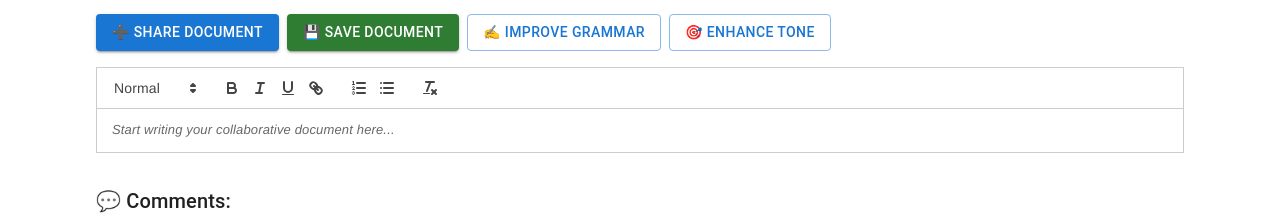
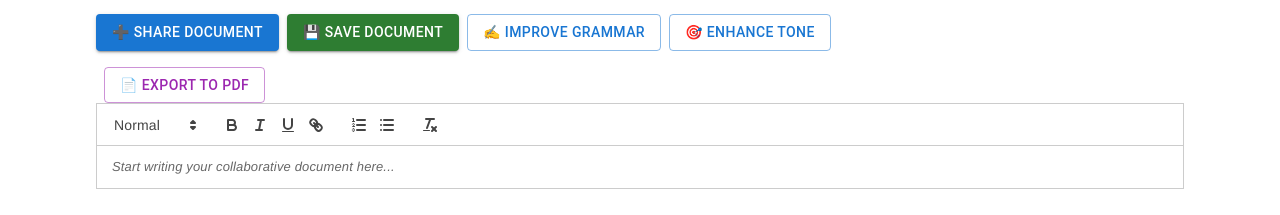
Before and after one commit to atiq296/CollabEditor, a React (Create React App) app in the folder client/frontend/: page /editor/1 in a window 1280 px wide. Shown: the part 138-353 px from the top of the page. Built offline with nearby package versions, Linux system fonts and the light colour scheme; no server answers; what handsontable would draw is missing.

Commit message:
Added Export to PDF feature in EditorPage

```diff
--- a/client/frontend/package.json
+++ b/client/frontend/package.json
@@ -12,6 +12,7 @@
     "@testing-library/react": "^16.3.0",
     "@testing-library/user-event": "^13.5.0",
     "handsontable": "^15.3.0",
+    "html2pdf.js": "^0.10.3",
     "quill": "^2.0.3",
     "react": "^18.2.0",
     "react-dom": "^18.2.0",
--- a/client/frontend/src/pages/EditorPage.js
+++ b/client/frontend/src/pages/EditorPage.js
@@ -96,6 +96,17 @@ const handleEnhanceTone = async () => {
   );
   if (improved) setQuillValue(improved);
 };
+
+const handleExportToPDF = () => {
+  const element = document.querySelector(".ql-editor");
+  if (!element) return;
+
+  import("html2pdf.js").then((html2pdf) => {
+    html2pdf.default().from(element).save(`${title || "Document"}.pdf`);
+  });
+};
+
+
 
 
   useEffect(() => {
@@ -287,6 +298,16 @@ const handleEnhanceTone = async () => {
         {aiLoading && <CircularProgress size={20} sx={{ ml: 2 }} />}
       </Box>
 
+       <Button
+          variant="outlined"
+          color="secondary"
+          sx={{ ml: 1 }}
+          onClick={handleExportToPDF}
+        >
+          📄 Export to PDF
+        </Button>
+
+
       <ReactQuill
         ref={quillRef}
         theme="snow"
@@ -345,7 +366,7 @@ const handleEnhanceTone = async () => {
               <MenuItem value="Viewer">Viewer</MenuItem>
             </Select>
           </FormControl>
-          <Button variant="contained" onClick={handleShare}>Share</Button>
+
         </Box>
       </Modal>
     </div>
```
Also changed, not shown: 1 other file (tests, documents, lock files or other folders).
